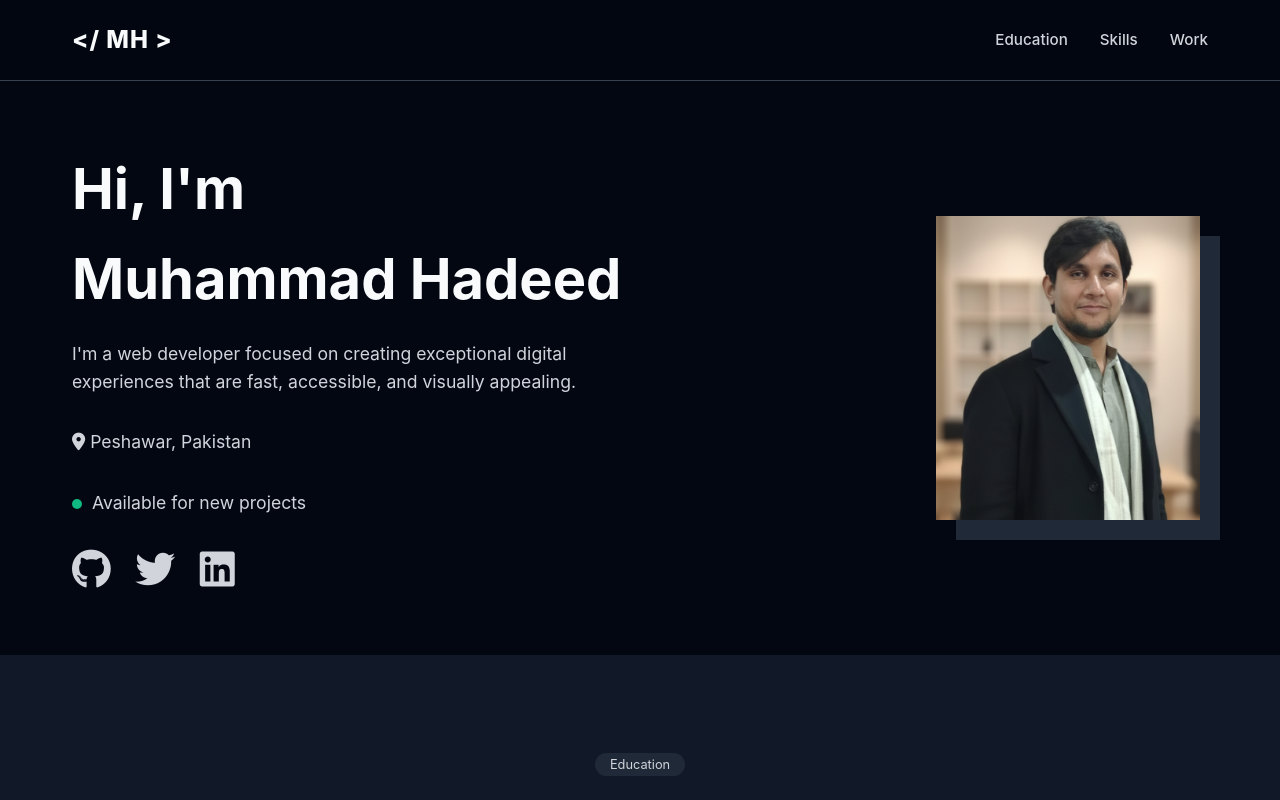
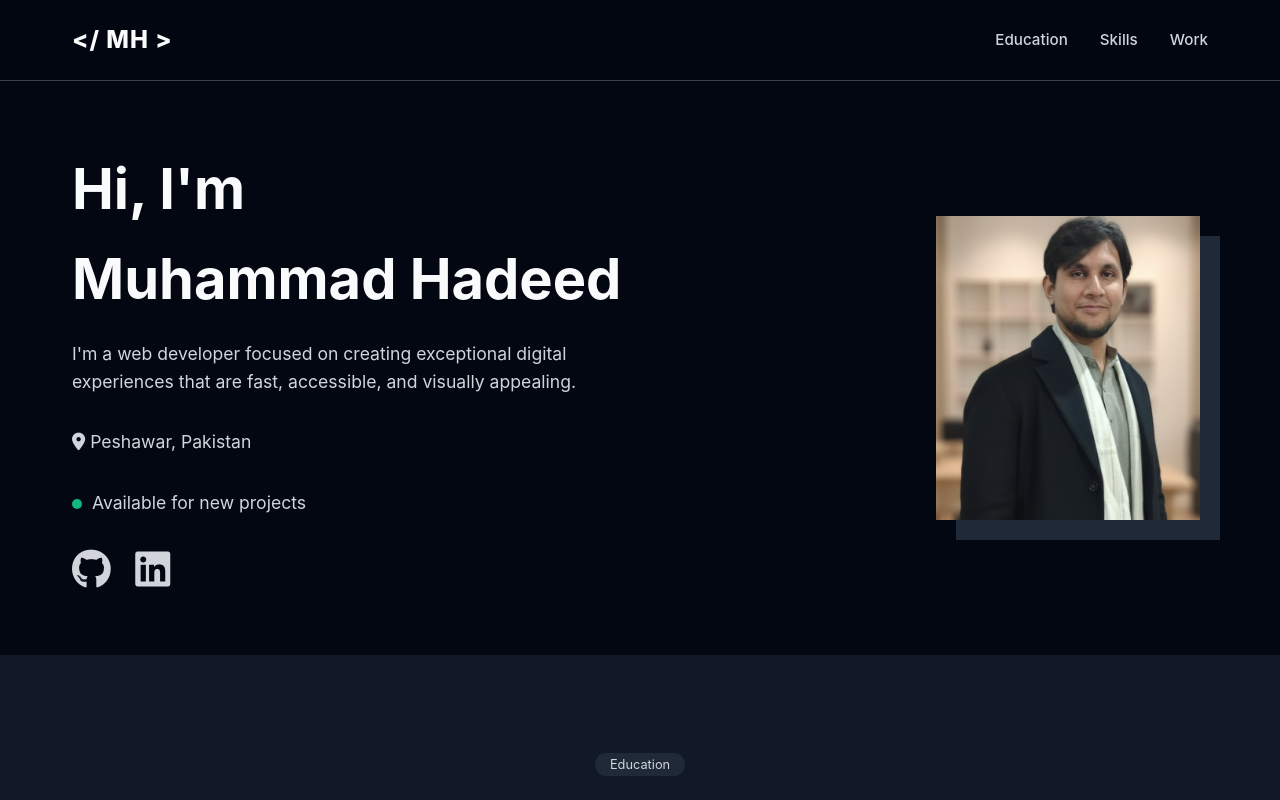
Before and after one commit to m-hadeed-official/M-Hadeed-Portfolio, a plain HTML site: page index.html in a window 1280 px wide. Shown: the top 800 px of the page. Drawn offline with Linux system fonts and the light colour scheme.

Commit message:
title-updated

```diff
--- a/index.html
+++ b/index.html
@@ -3,7 +3,7 @@
 <head>
     <meta charset="UTF-8">
     <meta name="viewport" content="width=device-width, initial-scale=1.0">
-    <title>Portfolio | Developer</title>
+    <title>Muhammad Hadeed | Portfolio</title>
     <link rel="stylesheet" href="style.css">
     <link rel="stylesheet" href="https://cdnjs.cloudflare.com/ajax/libs/font-awesome/6.0.0/css/all.min.css">
 
@@ -30,9 +30,8 @@
                 <p><span class="dot"></span> Available for new projects</p>
             </div>
             <div class="social-icons">
-                <i class="fab fa-github"></i>
-                <i class="fab fa-twitter"></i>
-                <i class="fab fa-linkedin"></i>
+                <a target="_blank" href="https://github.com/m-hadeed-official"><i  class="fab fa-github"></i></a>
+                <a target="_blank" href=""><i class="fab fa-linkedin"></i></a>
             </div>
         </div>
         <div class="hero-image">
```
